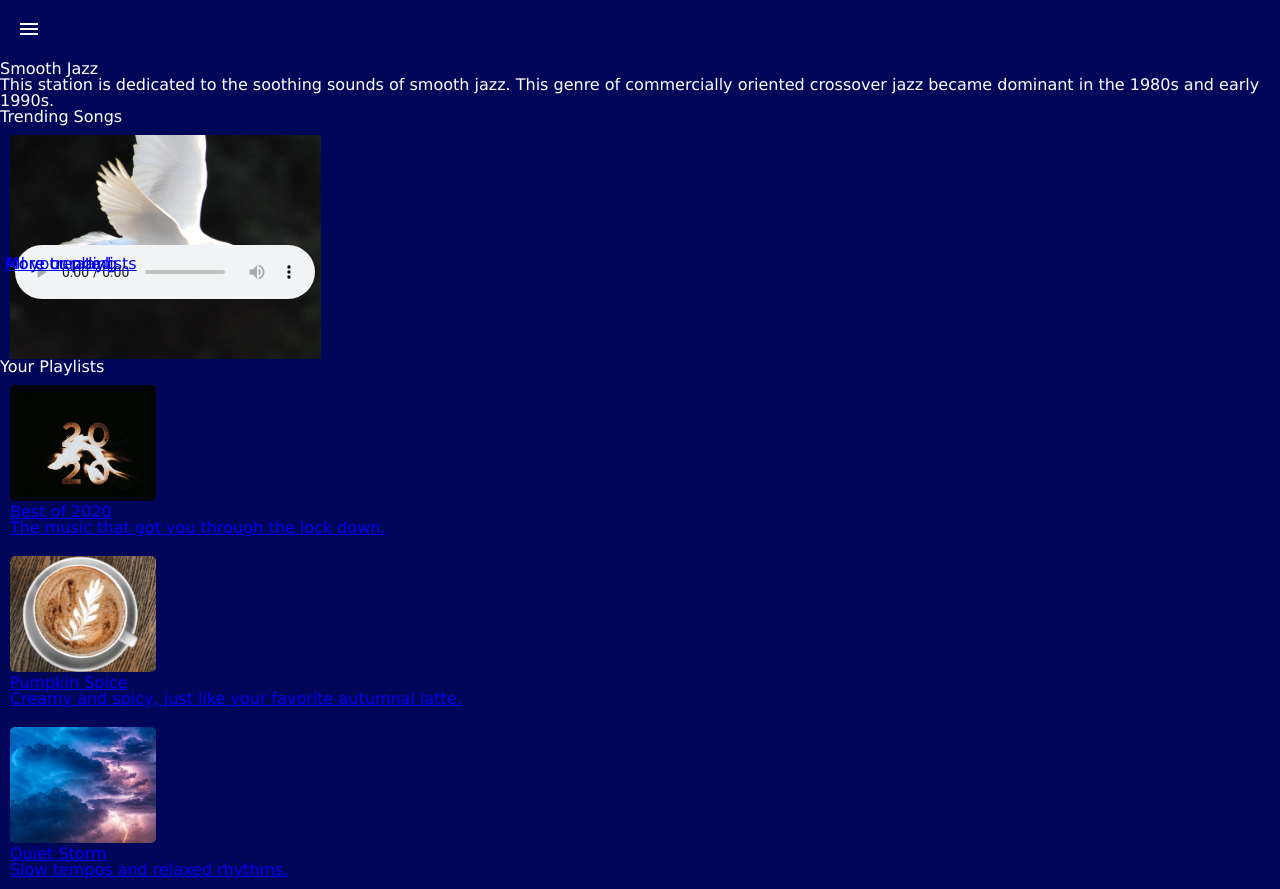
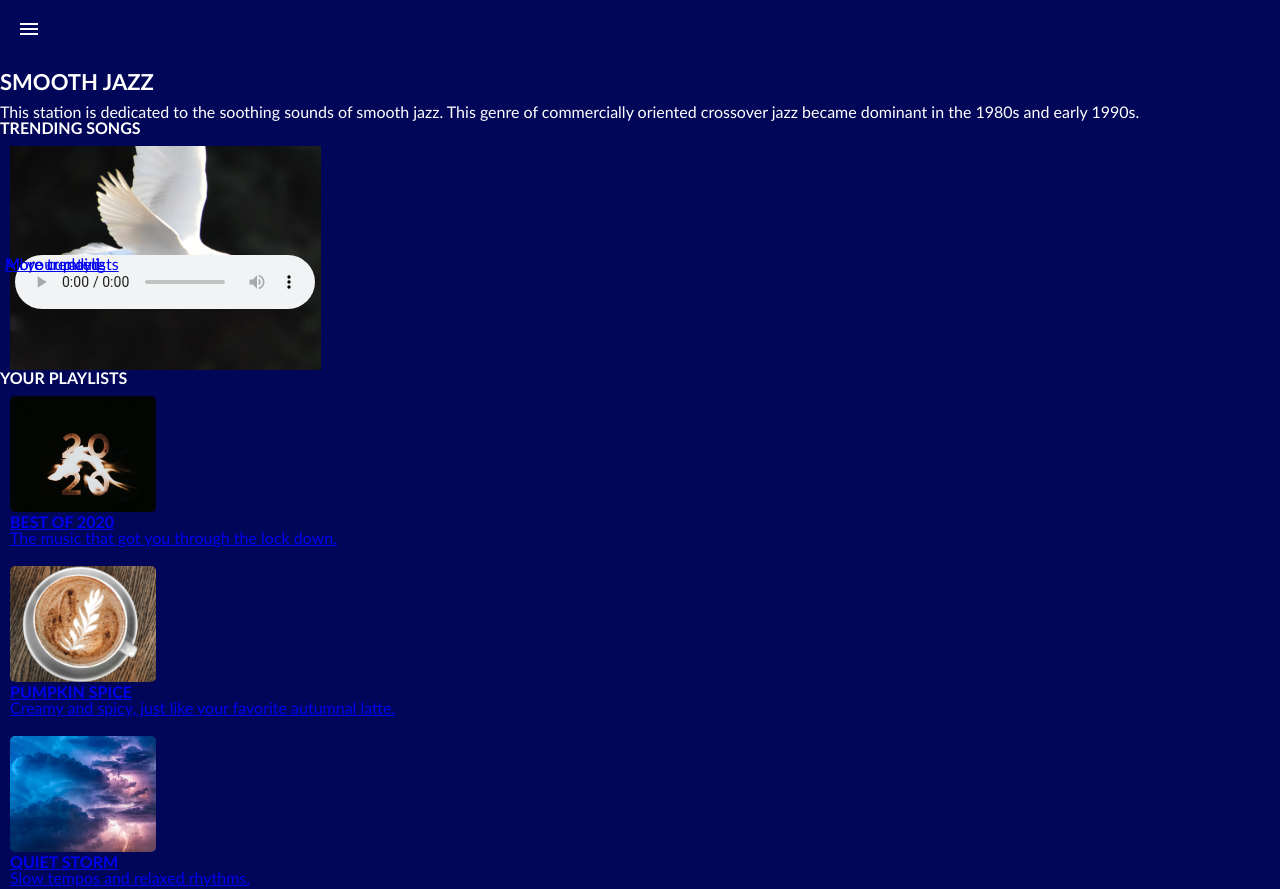
Before and after one commit to apatersonASU/MuzakMaker, a plain HTML site: page index.html in a window 1280 px wide. Shown: the top 889 px of the page. Drawn offline with Linux system fonts and the light colour scheme.

Commit message:
Update styles.css
scrollbar customization

```diff
--- a/styles.css
+++ b/styles.css
@@ -104,14 +104,25 @@ input:checked ~ label:not(.steps) span:before, input:checked ~ label:not(.steps)
     top: 0;
 }
 
+/* Main Page Content */
 body {
     margin: 0 auto;
     color: white;
+    font-family: Optima, sans-serif;
 }
+h1 {
+    font-size: 22px;
+    line-height: 2em;
+}
+h1, h2, h3 {
+    font-weight: bold;
+    text-transform: uppercase;
+}
+
 #trending {
     display: grid;
     height: 250px;
-    width: 375px;
+    width: 100%;
 }
 
 /*Scroll*/
@@ -145,3 +156,15 @@ audio {
     bottom: 150px;
     left: 5px;
 }
+
+/*Scrollbar Customization*/
+#trending ::-webkit-scrollbar-track {
+    box-shadow: inset 0 0 15px #590242;
+}
+#trending ::-webkit-scrollbar-thumb {
+    background: #590242;
+    border-radius: 5px;
+}
+#trending webkit-scrollbar-thumb:hover {
+    background: #020659;
+}
```
